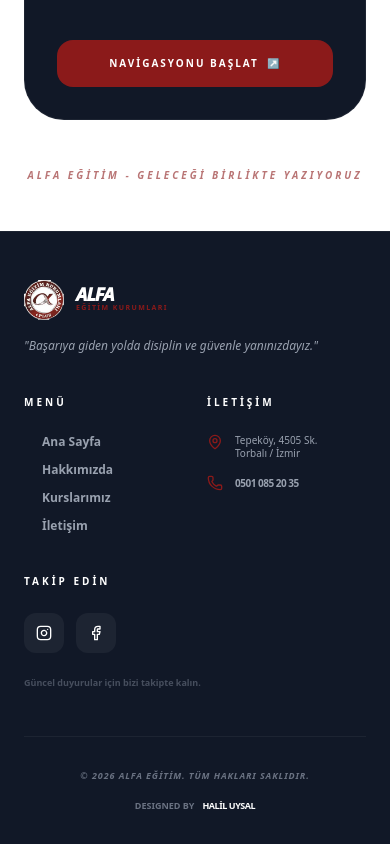
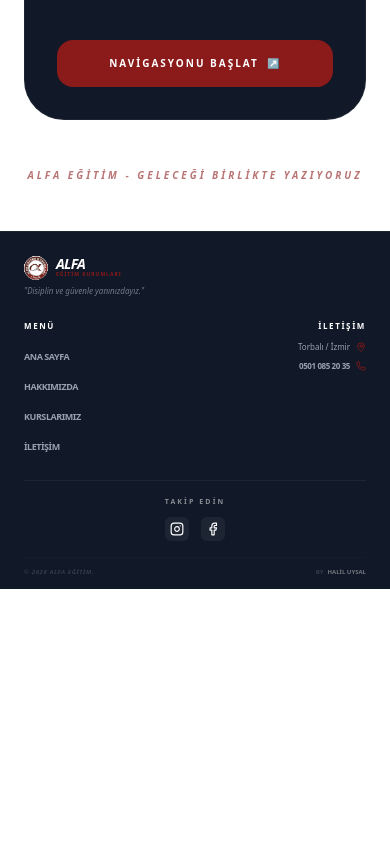
Before and after one commit to Halil-Dev/alfa-egitim-kurumlari, a Next.js app: page /iletisim in a window 390 px wide. Shown: the part 1463-2307 px from the top of the page. After the commit the page ends 2052 px from the top, so only its background shows below. Built offline with nearby package versions, Linux system fonts and the light colour scheme; grey boxes are pictures that could not be loaded.

Commit message:
siteyi biraz daralttim

```diff
--- a/src/components/Announcements.tsx
+++ b/src/components/Announcements.tsx
@@ -9,7 +9,6 @@ function urlFor(source: any) {
 }
 
 async function getAnnouncements() {
-  // Query içindeki description alanını content ile değiştirdik
   const query = `*[_type == "announcement"] | order(date desc) {
     _id,
     title,
@@ -27,21 +26,24 @@ const Announcements = async () => {
   if (!announcements || announcements.length === 0) return null;
 
   return (
-    <section className="py-12 md:py-20 bg-gray-50" id="duyurular">
-      <div className="max-w-7xl mx-auto px-6">
+    <section className="py-10 md:py-20 bg-gray-50" id="duyurular">
+      <div className="max-w-7xl mx-auto px-4 md:px-6">
 
-        <div className="mb-10 text-center md:text-left">
-          <h2 className="text-[#8B1A1A] font-black text-[10px] md:text-sm uppercase tracking-[0.3em] mb-2">Güncel</h2>
-          <h3 className="text-3xl md:text-5xl font-[1000] text-black tracking-tighter uppercase">ETKİNLİK & DUYURU</h3>
+        {/* Başlık Alanı - Mobilde font küçültüldü */}
+        <div className="mb-6 md:mb-10 text-center md:text-left">
+          <h2 className="text-[#8B1A1A] font-black text-[10px] md:text-sm uppercase tracking-[0.2em] mb-1">Güncel</h2>
+          <h3 className="text-2xl md:text-5xl font-[1000] text-black tracking-tighter uppercase leading-none">ETKİNLİK & DUYURU</h3>
         </div>
 
-        <div className="grid grid-cols-1 lg:grid-cols-2 gap-6">
+        {/* Duyuru Listesi - Kartlar daha dar */}
+        <div className="grid grid-cols-1 lg:grid-cols-2 gap-4 md:gap-6">
           {announcements.map((item: any) => (
             <div
               key={item._id}
-              className="bg-white rounded-[1.5rem] md:rounded-[2rem] overflow-hidden shadow-sm border border-gray-100 flex flex-col sm:flex-row items-stretch group hover:shadow-xl transition-all duration-500"
+              className="bg-white rounded-[1.5rem] md:rounded-[2rem] overflow-hidden shadow-sm border border-gray-100 flex flex-col sm:flex-row items-stretch group hover:shadow-md transition-all duration-500"
             >
-              <div className="relative w-full sm:w-2/5 h-56 sm:h-auto overflow-hidden shrink-0">
+              {/* Görsel Alanı - Mobilde yükseklik h-44'e çekildi */}
+              <div className="relative w-full sm:w-2/5 h-44 sm:h-auto overflow-hidden shrink-0">
                 {item.image ? (
                   <Image
                     src={urlFor(item.image).url()}
@@ -54,19 +56,19 @@ const Announcements = async () => {
                 )}
 
                 {item.date && (
-                  <div className="absolute top-3 left-3 z-10 bg-[#8B1A1A] text-white px-3 py-1 rounded-lg font-bold text-[10px]">
+                  <div className="absolute top-2 left-2 z-10 bg-[#8B1A1A] text-white px-2 py-0.5 rounded-md font-bold text-[9px]">
                     {new Date(item.date).toLocaleDateString('tr-TR', { day: 'numeric', month: 'short' })}
                   </div>
                 )}
               </div>
 
-              <div className="flex-1 p-6 md:p-8 flex flex-col justify-between">
+              {/* Metin Alanı - Padding ve fontlar daraltıldı */}
+              <div className="flex-1 p-5 md:p-8 flex flex-col justify-between">
                 <div>
-                  <h4 className="text-lg md:text-xl font-black text-black mb-3 leading-tight uppercase tracking-tight">
+                  <h4 className="text-base md:text-xl font-black text-black mb-2 leading-tight uppercase tracking-tight line-clamp-2">
                     {item.title}
                   </h4>
-                  {/* Burada item.description yerine item.content kullanıyoruz */}
-                  <p className="text-gray-600 text-xs md:text-sm font-bold mb-6 leading-relaxed line-clamp-3">
+                  <p className="text-gray-500 text-[11px] md:text-sm font-bold mb-4 leading-snug line-clamp-2">
                     {item.content}
                   </p>
                 </div>
--- a/src/components/Footer.tsx
+++ b/src/components/Footer.tsx
@@ -1,6 +1,6 @@
 import Link from 'next/link';
 import Image from 'next/image';
-import { Phone, MapPin, Instagram, Facebook, ArrowUpRight } from 'lucide-react';
+import { Phone, MapPin, Instagram, Facebook } from 'lucide-react';
 
 const Footer = () => {
   const navigationLinks = [
@@ -11,43 +11,43 @@ const Footer = () => {
   ];
 
   return (
-    <footer className="bg-[#111827] text-white pt-12 md:pt-20 pb-8 border-t border-white/5">
+    // Paddingleri (pt-6 pb-3) minimuma indirdik, dikey alan daraldı
+    <footer className="bg-[#111827] text-white pt-6 md:pt-12 pb-3 border-t border-white/5">
       <div className="max-w-7xl mx-auto px-6">
 
-        {/* MOBİLDE AKILLI GRID: Logo tam genişlik, Menü ve İletişim yan yana */}
-        <div className="grid grid-cols-2 lg:grid-cols-4 gap-y-10 gap-x-6 mb-12 md:mb-16">
+        {/* ÜST KISIM: Logo, Menü ve İletişim Yan Yana */}
+        <div className="grid grid-cols-2 lg:grid-cols-3 gap-y-6 gap-x-4 mb-6 md:mb-10">
 
-          {/* LOGO VE VİZYON - Mobilde tam genişlik kaplar */}
-          <div className="col-span-2 lg:col-span-1 space-y-4 md:space-y-6">
-            <Link href="/" className="flex items-center space-x-3">
+          {/* LOGO BÖLÜMÜ */}
+          <div className="col-span-2 lg:col-span-1 space-y-1.5">
+            <Link href="/" className="flex items-center space-x-2">
               <Image
                 src="/alfa-logo.png"
                 alt="Alfa Logo"
-                width={40}
-                height={40}
-                className="w-10 h-10 md:w-[50px] md:h-[50px]"
+                width={24}
+                height={24}
+                className="w-6 h-6 md:w-8 md:h-8"
               />
               <div className="flex flex-col">
-                <span className="font-[1000] text-lg md:text-xl tracking-tighter italic uppercase leading-none">ALFA</span>
-                <span className="text-[#8B1A1A] font-bold text-[7px] md:text-[8px] tracking-[0.2em] uppercase">EĞİTİM KURUMLARI</span>
+                <span className="font-black text-sm md:text-base tracking-tighter italic uppercase leading-none">ALFA</span>
+                <span className="text-[#8B1A1A] font-bold text-[5px] md:text-[6px] tracking-[0.2em] uppercase">EĞİTİM KURUMLARI</span>
               </div>
             </Link>
-            <p className="text-gray-400 text-xs md:text-sm leading-relaxed font-medium italic pr-4">
-              "Başarıya giden yolda disiplin ve güvenle yanınızdayız."
+            <p className="text-gray-400 text-[8px] md:text-[10px] leading-tight font-medium italic opacity-70">
+              "Disiplin ve güvenle yanınızdayız."
             </p>
           </div>
 
-          {/* HIZLI LİNKLER - Mobilde Yan Yana durur */}
+          {/* MENÜ */}
           <div className="col-span-1">
-            <h4 className="text-white font-black text-[10px] md:text-xs uppercase tracking-[0.3em] mb-6 md:mb-8">Menü</h4>
-            <ul className="space-y-3">
+            <h4 className="text-white font-black text-[8px] md:text-xs uppercase tracking-[0.2em] mb-2.5">Menü</h4>
+            <ul className="space-y-1.5">
               {navigationLinks.map((item) => (
                 <li key={item.name}>
                   <Link
                     href={item.path}
-                    className="text-gray-400 hover:text-[#8B1A1A] transition-colors text-xs md:text-sm font-bold flex items-center group"
+                    className="text-gray-400 hover:text-[#8B1A1A] transition-colors text-[9px] md:text-xs font-bold uppercase tracking-tighter"
                   >
-                    <ArrowUpRight className="w-3 h-3 mr-1.5 opacity-0 lg:group-hover:opacity-100 transition-all" />
                     {item.name}
                   </Link>
                 </li>
@@ -55,48 +55,45 @@ const Footer = () => {
             </ul>
           </div>
 
-          {/* İLETİŞİM - Mobilde Hızlı Menü ile yan yana durur */}
-          <div className="col-span-1">
-            <h4 className="text-white font-black text-[10px] md:text-xs uppercase tracking-[0.3em] mb-6 md:mb-8">İletişim</h4>
-            <ul className="space-y-4">
-              <li className="flex items-start space-x-3 group">
-                <MapPin className="text-[#8B1A1A] w-4 h-4 shrink-0" />
-                <span className="text-gray-400 text-[10px] md:text-sm font-medium leading-tight">Tepeköy, 4505 Sk. <br/> Torbalı / İzmir</span>
+          {/* İLETİŞİM */}
+          <div className="col-span-1 text-right lg:text-left">
+            <h4 className="text-white font-black text-[8px] md:text-xs uppercase tracking-[0.2em] mb-2.5">İletişim</h4>
+            <ul className="space-y-2">
+              <li className="flex items-center justify-end lg:justify-start space-x-1.5">
+                <span className="text-gray-400 text-[8px] md:text-xs font-medium leading-none">Torbalı / İzmir</span>
+                <MapPin className="text-[#8B1A1A] w-2.5 h-2.5 shrink-0" />
               </li>
-              <li className="flex items-center space-x-3 group">
-                <Phone className="text-[#8B1A1A] w-4 h-4 shrink-0" />
-                <a href="tel:+905010852035" className="text-gray-400 text-[10px] md:text-sm font-black tracking-tighter">
+              <li className="flex items-center justify-end lg:justify-start space-x-1.5">
+                <a href="tel:+905010852035" className="text-gray-400 text-[8px] md:text-xs font-black tracking-tighter">
                   0501 085 20 35
                 </a>
+                <Phone className="text-[#8B1A1A] w-2.5 h-2.5 shrink-0" />
               </li>
             </ul>
           </div>
+        </div>
 
-          {/* SOSYAL MEDYA - Mobilde tam genişlik veya sağa yaslı */}
-          <div className="col-span-2 lg:col-span-1">
-            <h4 className="text-white font-black text-[10px] md:text-xs uppercase tracking-[0.3em] mb-6 md:mb-8">Takip Edin</h4>
-            <div className="flex space-x-3 mb-6">
-              <a href="https://www.instagram.com/torbalialfa/" target="_blank" rel="noopener noreferrer" className="w-10 h-10 bg-white/5 rounded-xl flex items-center justify-center hover:bg-[#8B1A1A] transition-all">
-                <Instagram className="w-4 h-4" />
-              </a>
-              <a href="https://www.facebook.com/p/Alfa-E%C4%9Fitim-Kurumlar%C4%B1-plus-100090747663629/" target="_blank" rel="noopener noreferrer" className="w-10 h-10 bg-white/5 rounded-xl flex items-center justify-center hover:bg-[#8B1A1A] transition-all">
-                <Facebook className="w-4 h-4" />
-              </a>
-            </div>
-            <p className="text-gray-500 text-[9px] font-bold leading-tight opacity-60">
-              Güncel duyurular için bizi takipte kalın.
-            </p>
+        {/* ORTA KISIM: Takip Edin (Sosyal Medya) - İletişimin Altına İndi */}
+        <div className="flex flex-col items-center py-4 border-t border-white/5 space-y-2.5">
+          <h4 className="text-white font-black text-[7px] md:text-[9px] uppercase tracking-[0.3em] opacity-50">Takip Edin</h4>
+          <div className="flex space-x-3">
+            <a href="https://www.instagram.com/torbalialfa/" target="_blank" rel="noopener noreferrer" className="w-6 h-6 bg-white/5 rounded-md flex items-center justify-center hover:bg-[#8B1A1A] transition-all">
+              <Instagram className="w-3.5 h-3.5" />
+            </a>
+            <a href="https://www.facebook.com/p/Alfa-E%C4%9Fitim-Kurumlar%C4%B1-plus-100090747663629/" target="_blank" rel="noopener noreferrer" className="w-6 h-6 bg-white/5 rounded-md flex items-center justify-center hover:bg-[#8B1A1A] transition-all">
+              <Facebook className="w-3.5 h-3.5" />
+            </a>
           </div>
         </div>
 
-        {/* ALT ÇİZGİ VE TELİF HAKKI */}
-        <div className="pt-8 border-t border-white/5 flex flex-col md:flex-row justify-between items-center gap-4">
-          <p className="text-gray-500 text-[9px] md:text-[11px] font-black uppercase tracking-widest italic">
-            © 2026 ALFA EĞİTİM. TÜM HAKLARI SAKLIDIR.
+        {/* ALT KISIM: Telif Hakları */}
+        <div className="pt-2.5 border-t border-white/5 flex flex-row justify-between items-center opacity-40">
+          <p className="text-gray-500 text-[6px] md:text-[8px] font-black uppercase tracking-widest italic">
+            © 2026 ALFA EĞİTİM.
           </p>
-          <div className="flex items-center space-x-2 text-gray-500 text-[9px] font-bold">
-            <span>DESIGNED BY</span>
-            <span className="text-white hover:text-[#8B1A1A] transition-colors tracking-tighter">HALİL UYSAL</span>
+          <div className="flex items-center space-x-1 text-gray-500 text-[6px] font-bold">
+            <span>BY</span>
+            <span className="text-white font-black uppercase">Halil Uysal</span>
           </div>
         </div>
       </div>
--- a/src/components/Hero.tsx
+++ b/src/components/Hero.tsx
@@ -16,10 +16,6 @@ const Hero = async () => {
     ? urlFor(heroData.mainImage).url()
     : "/afis.jpg";
 
-  const heroStats = [
-    { label: "Özel Yayınlar", value: "Yeni Nesil" },
-  ];
-
   return (
     <section className="relative pt-6 md:pt-12 pb-16 lg:pb-24 bg-white overflow-hidden">
       <div className="max-w-7xl mx-auto px-6">
@@ -28,14 +24,14 @@ const Hero = async () => {
           {/* Sol Metin Alanı */}
           <div className="flex-1 text-center lg:text-left w-full order-2 lg:order-1">
 
-            {/* Rozet - Mobilde daha kibar */}
+            {/* Rozet */}
             <div className="inline-block bg-[#8B1A1A] px-4 py-1.5 md:px-6 md:py-2 rounded-lg md:rounded-xl mb-6 md:mb-8 shadow-lg shadow-red-900/20">
               <span className="text-white text-[10px] md:text-sm font-black tracking-[0.15em] uppercase">
                 {badgeText}
               </span>
             </div>
 
-            {/* Ana Başlık - Mobilde boyutları optimize edildi */}
+            {/* Ana Başlık */}
             <h1 className="text-3xl md:text-6xl lg:text-[82px] font-[1000] text-black leading-[1.1] lg:leading-[0.95] tracking-tight md:tracking-[-0.04em] mb-6 md:mb-10 uppercase">
               GELECEĞİ <br />
               <span className="text-[#8B1A1A]">ALFA EĞİTİM</span> <br className="hidden md:block" />
@@ -48,8 +44,8 @@ const Hero = async () => {
               <span className="block md:inline text-[#8B1A1A]"> Başarıyı şansa bırakmayın.</span>
             </p>
 
-            {/* BUTONLAR - MOBİLDE YAN YANA (ROW) */}
-            <div className="flex flex-row gap-3 justify-center lg:justify-start mb-10 md:mb-16">
+            {/* BUTONLAR - MOBİLDE YAN YANA */}
+            <div className="flex flex-row gap-3 justify-center lg:justify-start">
               <a
                 href="https://wa.me/905010852035"
                 target="_blank"
@@ -66,23 +62,9 @@ const Hero = async () => {
                 ÖN KAYIT FORMU
               </Link>
             </div>
-
-            {/* HERO STATS */}
-            <div className="flex flex-row items-start justify-center lg:justify-start gap-8 md:gap-12 border-t border-gray-100 pt-8">
-              {heroStats.map((stat, i) => (
-                <div key={i} className="flex flex-col items-center lg:items-start">
-                  <span className="text-2xl md:text-4xl font-[1000] text-black leading-none mb-2">
-                    {stat.value}
-                  </span>
-                  <span className="text-[9px] md:text-xs font-black text-gray-400 uppercase tracking-widest text-center lg:text-left leading-tight">
-                    {stat.label}
-                  </span>
-                </div>
-              ))}
-            </div>
           </div>
 
-          {/* Sağ Afiş - Mobilde daha az yer kaplaması için küçültüldü */}
+          {/* Sağ Afiş */}
           <div className="flex-1 relative w-full max-w-[320px] md:max-w-[480px] order-1 lg:order-2">
             <div className="absolute inset-0 bg-[#8B1A1A]/10 blur-[80px] md:blur-[120px] -z-10 rounded-full"></div>
 
--- a/src/components/SuccessStories.tsx
+++ b/src/components/SuccessStories.tsx
@@ -19,51 +19,51 @@ const SuccessStories = () => {
   };
 
   return (
-    <section className="py-16 lg:py-24 bg-[#8B1A1A] overflow-hidden">
+    <section className="py-12 lg:py-24 bg-[#8B1A1A] overflow-hidden">
       <div className="max-w-7xl mx-auto px-6">
-        <div className="flex flex-col md:flex-row justify-between items-center md:items-end mb-12 gap-6">
+        <div className="flex flex-col md:flex-row justify-between items-center md:items-end mb-8 lg:mb-12 gap-4">
           <div className="text-center md:text-left">
-            <h3 className="text-3xl lg:text-5xl font-[1000] text-white tracking-tighter uppercase italic leading-tight">
+            <h3 className="text-2xl lg:text-5xl font-[1000] text-white tracking-tighter uppercase italic leading-tight">
               SİZİN BAŞARINIZ <br className="hidden lg:block" /> BİZİM HİKAYEMİZ
             </h3>
           </div>
 
-          {/* Navigasyon Butonları */}
-          <div className="flex gap-3">
+          {/* Navigasyon Butonları - Mobilde biraz daha küçük */}
+          <div className="flex gap-2">
             <button
               onClick={() => scroll('left')}
-              className="w-12 h-12 rounded-full border-2 border-white/20 flex items-center justify-center text-white hover:bg-white hover:text-[#8B1A1A] transition-all"
+              className="w-10 h-10 rounded-full border border-white/20 flex items-center justify-center text-white active:bg-white active:text-[#8B1A1A] transition-all"
             >
               ←
             </button>
             <button
               onClick={() => scroll('right')}
-              className="w-12 h-12 rounded-full border-2 border-white/20 flex items-center justify-center text-white hover:bg-white hover:text-[#8B1A1A] transition-all"
+              className="w-10 h-10 rounded-full border border-white/20 flex items-center justify-center text-white active:bg-white active:text-[#8B1A1A] transition-all"
             >
               →
             </button>
           </div>
         </div>
 
-        {/* Kaydırılabilir Alan */}
+        {/* Kaydırılabilir Alan - Kart genişliği %80'e çekildi */}
         <div
           ref={scrollRef}
-          className="flex lg:grid lg:grid-cols-3 gap-6 overflow-x-auto scrollbar-hide snap-x snap-mandatory pb-4"
+          className="flex lg:grid lg:grid-cols-3 gap-4 lg:gap-6 overflow-x-auto scrollbar-hide snap-x snap-mandatory pb-6"
         >
           {stories.map((s, i) => (
             <div
               key={i}
-              className="min-w-[90%] sm:min-w-[350px] lg:min-w-0 snap-center bg-white/10 backdrop-blur-md p-8 lg:p-10 rounded-[2.5rem] lg:rounded-[3rem] border border-white/20 flex flex-col h-full"
+              className="min-w-[80%] sm:min-w-[320px] lg:min-w-0 snap-center bg-white/5 backdrop-blur-sm p-6 lg:p-10 rounded-[2rem] lg:rounded-[3rem] border border-white/10 flex flex-col h-full"
             >
-              <div className="text-white text-5xl font-serif mb-4 opacity-30">“</div>
-              <p className="text-white/90 font-bold text-base lg:text-lg mb-8 leading-relaxed italic flex-grow">
+              <div className="text-white text-4xl font-serif mb-2 opacity-30">“</div>
+              <p className="text-white/90 font-bold text-sm lg:text-lg mb-6 leading-relaxed italic flex-grow">
                 {s.comment}
               </p>
-              <div className="border-t border-white/20 pt-6 mt-auto">
-                <div className="text-white font-black uppercase tracking-widest text-sm lg:text-base">
+              <div className="border-t border-white/10 pt-4 mt-auto">
+                <div className="text-white font-black uppercase tracking-widest text-[11px] lg:text-base">
                   {s.name}
                 </div>
-                <div className="text-[#FBBF24] font-black text-[10px] lg:text-xs uppercase mt-1">
+                <div className="text-[#FBBF24] font-black text-[9px] lg:text-xs uppercase mt-0.5">
                   {s.result}
                 </div>
               </div>
--- a/src/components/WhatsApp.tsx
+++ b/src/components/WhatsApp.tsx
@@ -1,16 +1,21 @@
-import { FaWhatsapp } from 'react-icons/fa'; // Önce: npm install react-icons
+import { FaWhatsapp } from 'react-icons/fa';
 
 const WhatsApp = () => {
   return (
     <a
-      href="https://wa.me/905444100368" // BURAYA KENDİ NUMARANI YAZ
+      href="https://wa.me/905444100368"
       target="_blank"
-      className="fixed bottom-6 right-6 z-[999] bg-[#25D366] text-white p-4 rounded-full shadow-2xl hover:scale-110 transition-transform active:scale-95 flex items-center justify-center"
+      rel="noopener noreferrer"
+      // bottom-24 yaparak mobilde footer'ın (mavi alanın) üzerine binmesini engelledik
+      className="fixed bottom-20 right-6 md:bottom-8 md:right-8 z-[999] bg-[#25D366] text-white p-3.5 md:p-4 rounded-full shadow-2xl hover:scale-110 transition-transform active:scale-95 flex items-center justify-center group"
     >
-      <span className="absolute -top-12 right-0 bg-white text-gray-800 text-xs font-bold px-3 py-1.5 rounded-lg shadow-md whitespace-nowrap">
+      {/* İpucu Baloncuğu - Mobilde daha küçük ve daha yukarıda */}
+      <span className="absolute -top-10 right-0 bg-white text-gray-800 text-[10px] md:text-xs font-black px-3 py-1.5 rounded-xl shadow-xl whitespace-nowrap opacity-90 group-hover:opacity-100 transition-opacity border border-gray-100">
         Sorun var mı? 👋
       </span>
-      <svg className="w-8 h-8 fill-current" viewBox="0 0 24 24"><path d="M.057 24l1.687-6.163c-1.041-1.804-1.588-3.849-1.588-5.946 0-6.556 5.332-11.891 11.893-11.891 3.181 0 6.167 1.24 8.413 3.488 2.245 2.248 3.481 5.236 3.481 8.403 0 6.557-5.332 11.892-11.893 11.892-1.99 0-3.951-.5-5.688-1.448l-6.305 1.654zm6.597-3.807c1.676.995 3.276 1.591 5.316 1.591 5.472 0 9.921-4.446 9.921-9.917 0-2.651-1.032-5.147-2.907-7.022-1.875-1.875-4.37-2.907-7.022-2.907-5.472 0-9.921 4.446-9.921 9.917 0 2.136.572 3.841 1.662 5.731l-.999 3.647 3.95-.74z"/></svg>
+
+      {/* WhatsApp Logosu - SVG yerine react-icons kullanımı daha temiz durur */}
+      <FaWhatsapp className="w-7 h-7 md:w-8 md:h-8" />
     </a>
   );
 };
```
Also changed, not shown: src/components/Courses.tsx (+16 -16 lines).
